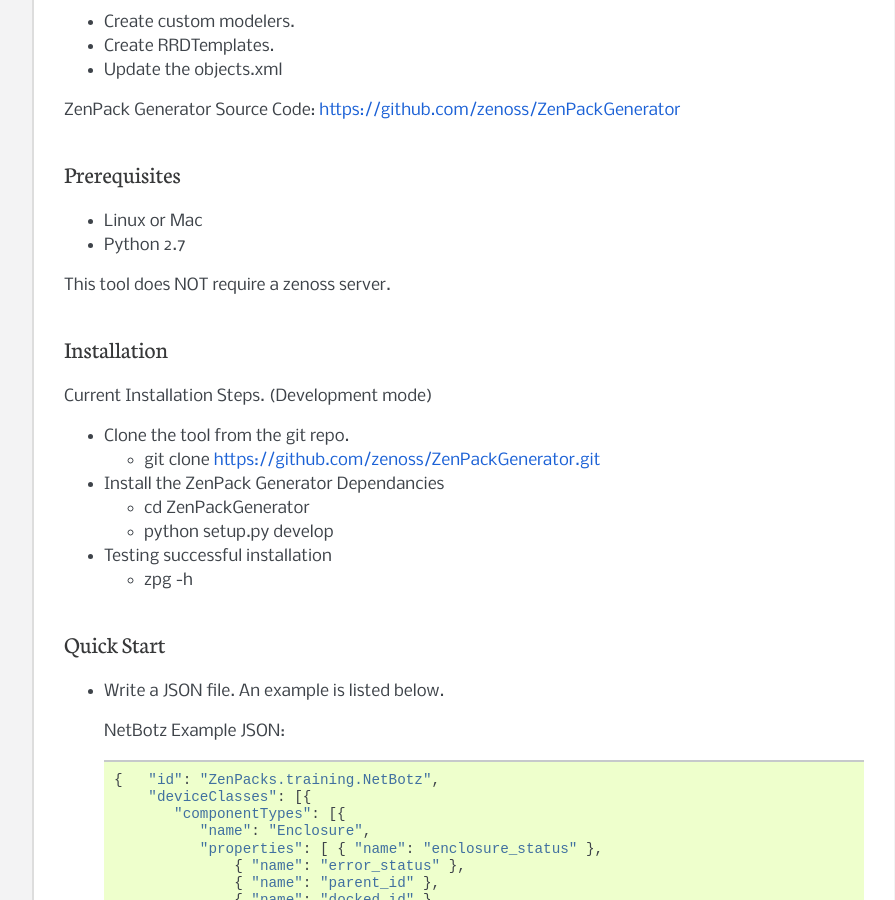
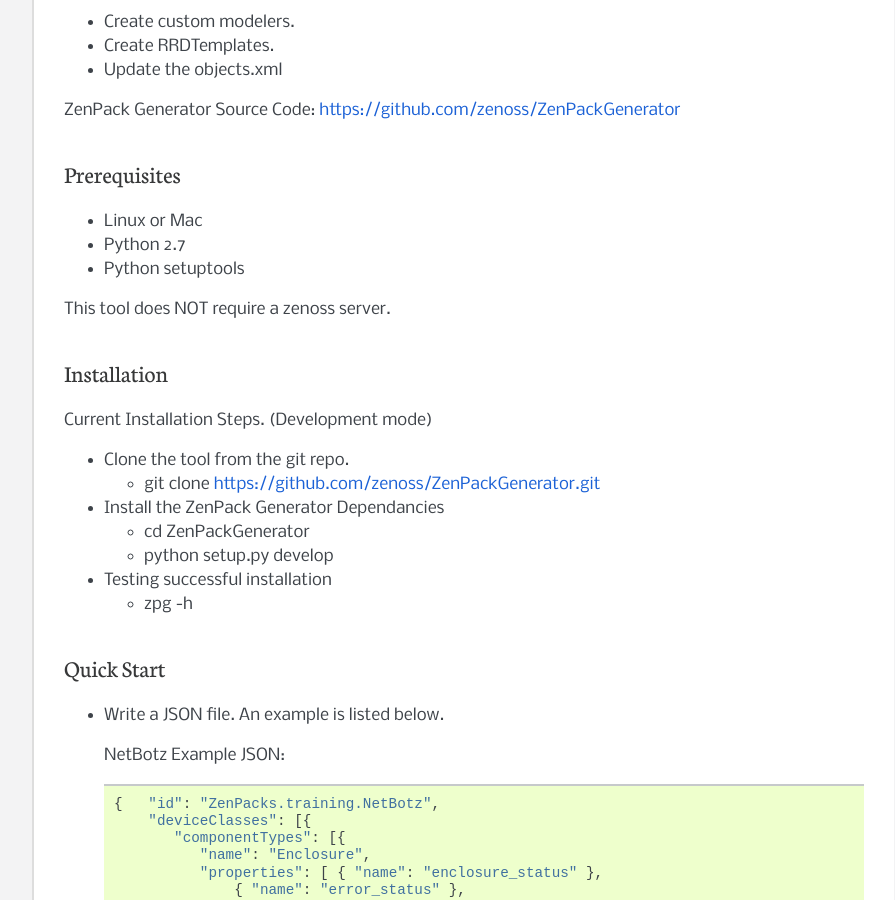
Before and after one commit to zenoss/ZenPackGenerator, a Sphinx documentation site: the page built from docs/zenpackgenerator.rst, in a window 1280 px wide and 900 px high, scrolled down 739 px. Shown: the whole window, without its empty margins (273-1168 px from the left). Built offline with Sphinx 7.4.7, drawn with Linux system fonts in a browser that asks for light colours.

Commit message:
Add glaringly obvious dependancy.

```diff
--- a/docs/zenpackgenerator.rst
+++ b/docs/zenpackgenerator.rst
@@ -48,6 +48,7 @@
 
 * Linux or Mac
 * Python 2.7
+* Python setuptools
 
 This tool does NOT require a zenoss server.
 
```
